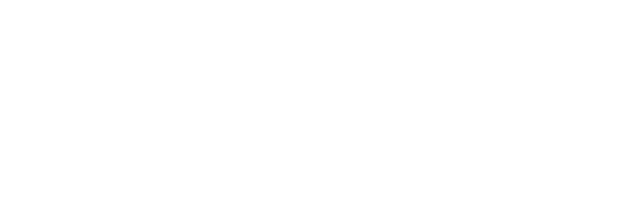
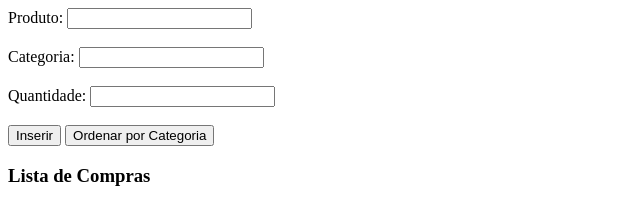
Before and after one commit to marcosfrancesquini/crud, a plain HTML site: page index.html in a window 1280 px wide. Shown: the whole page, without its empty margins (0-640 px from the left). Drawn offline with Linux system fonts and the light colour scheme.

Commit message:
basic html

```diff
--- a/index.html
+++ b/index.html
@@ -1,11 +1,25 @@
 <!DOCTYPE html>
 <html lang="en">
+
 <head>
 	<meta charset="UTF-8">
 	<meta name="viewport" content="width=device-width, initial-scale=1.0">
-	<title>Document</title>
+	<title>Lista de Produtos</title>
 </head>
+
 <body>
+	<form id="taskForm" action="">
+		Produto: <input type="text" id="produto"><br /><br />
+		Categoria: <input type="text" id="produto"><br /><br />
+		Quantidade: <input type="text" id="produto"><br /><br />
+		<button type="button" id="inserir">Inserir</button>
+		<button type="button" id="ordenarCategoria">Ordenar por Categoria</button>
+		<div id="mensagemErro"></div>
+	</form>
+	<div>
+		<h3>Lista de Compras</h3>
+		<ul id="listaProdutos"></ul>
+	</div>
+</body>
 
-</body>
 </html>
```
